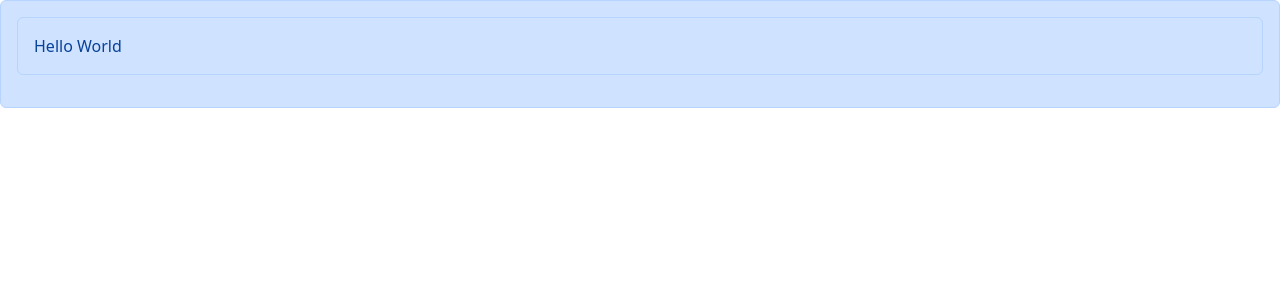
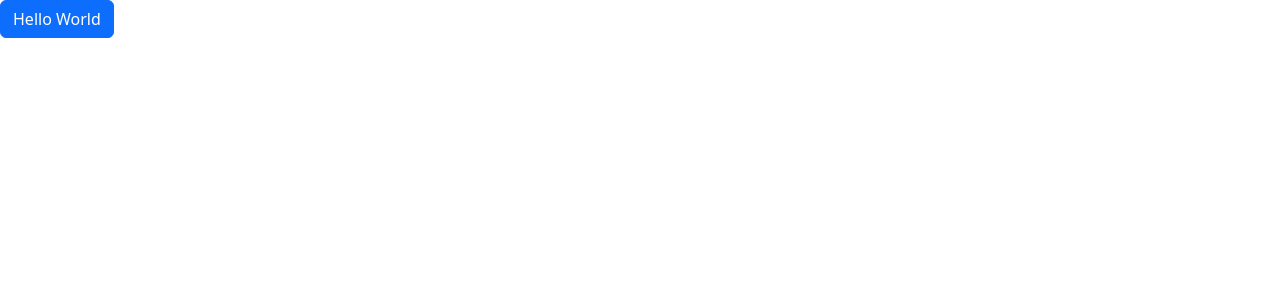
Before and after one commit to osorioricardo/react-app, a React (Vite) app: page / in a window 1280 px wide. Shown: the top 300 px of the page. Built offline with nearby package versions, Linux system fonts and the light colour scheme.

Commit message:
Created button solution

```diff
--- a/src/App.tsx
+++ b/src/App.tsx
@@ -1,11 +1,11 @@
-import Alert from "./components/Alert";
+import Button from "./components/Button.tsx";
 
 function App() {
   return (
-    <div className="alert alert-primary">
-      <Alert>
+    <div className="btn btn-primary">
+      <Button>
         Hello <span>World</span>
-      </Alert>
+      </Button>
     </div>
   );
 }
--- a/src/components/Button.tsx
+++ b/src/components/Button.tsx
@@ -0,0 +1,11 @@
+import { ReactNode } from "react";
+
+interface Props {
+  children: ReactNode;
+}
+
+const Button = ({ children }: Props) => {
+  return <div className="butn btn-primary">{children}</div>;
+};
+
+export default Button;
```
